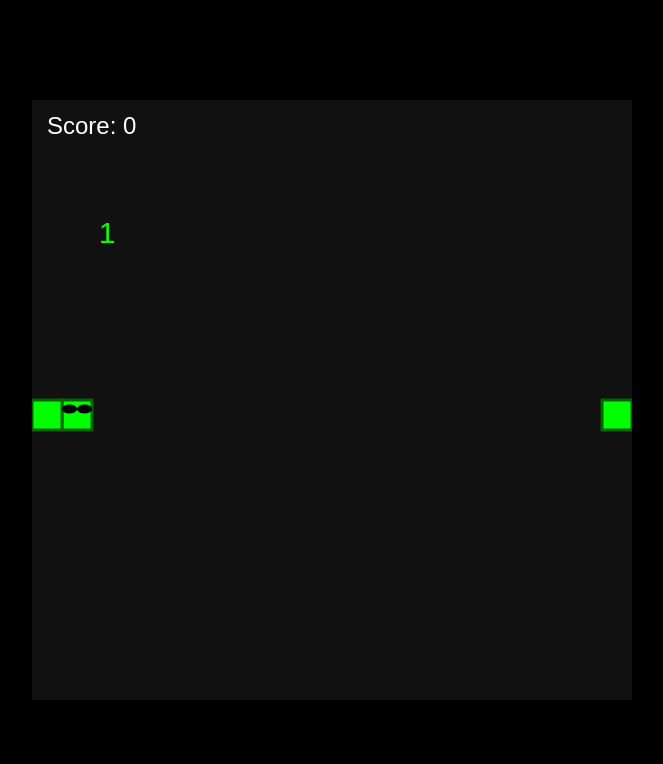
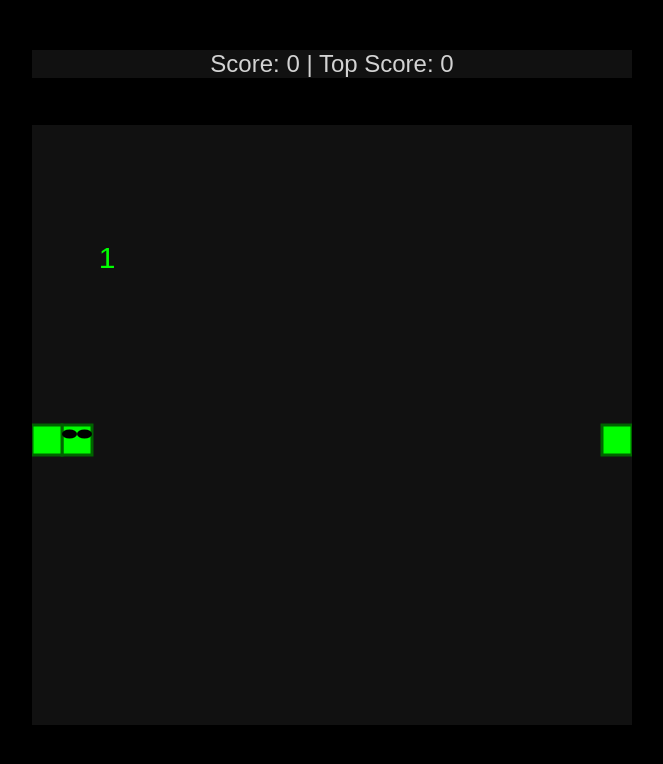
Before and after one commit to krvnsv/Functional-Programming, a website: page Practice/FakeSnake.html in a window 1280 px wide. Shown: the whole page, without its empty margins (308-971 px from the left). Drawn offline with Linux system fonts and the light colour scheme.

Commit message:
Display top score on top

```diff
--- a/Practice/FakeSnake.html
+++ b/Practice/FakeSnake.html
@@ -10,12 +10,27 @@
             overflow: hidden;
             background: #000;
         }
+        #scoreDisplay {
+            position: absolute;
+            top: 50px;
+            left: 0;
+            right: 0;
+            color: lightgray;
+            font-family: Arial, sans-serif;
+            font-size: 24px;
+            text-align: center;
+            z-index: 100;
+            background: #111;
+            width: 600px;
+            margin: auto;
+
+        }
         canvas {
             padding: 0;
             margin: auto;
             display: block;
             position: absolute;
-            top: 0;
+            top: 50px;
             bottom: 0;
             left: 0;
             right: 0;
@@ -24,12 +39,19 @@
     </style>
 </head>
 <body>
+    <div id="scoreDisplay">
+        <span id="currentScore">Score: 0</span> | <span id="topScore">Top Score: 0</span>
+    </div>
     <canvas id="gameCanvas" width="600" height="600"></canvas>
     <script>
 
     // --- Constant for cell size ---
     const CELL_SIZE = 30;
     const GRID_COUNT = 20;
+
+    // --- Initialize top score from localStorage ---
+    let topScore = parseInt(localStorage.getItem('TopScore')) || 0;
+    document.getElementById('topScore').textContent = `Top Score: ${topScore.toString(2)}`;
 
     // --- CanvasMonad ---
     const CanvasMonad = canvas => ({
@@ -88,6 +110,9 @@
             foodEaten++;
             totalScore++;
             snakeAteFood = true;
+
+            // Update score display
+            document.getElementById('currentScore').textContent = `Score: ${totalScore.toString(2)}`;
 
             // Remove the eaten food
             newEntities = newEntities.filter(e => e.type !== "food");
@@ -235,12 +260,6 @@
                     ctx.fillText("0", entity.position.x * CELL_SIZE + CELL_SIZE/2, entity.position.y * CELL_SIZE + CELL_SIZE/2 + 10.5);
                 }
             });
-
-            ctx.fillStyle = "white";
-            ctx.font = "24px Arial"; // Increased from 16px to 24px
-            ctx.textAlign = "left";
-            ctx.textBaseline = "top";
-            ctx.fillText(`Score: ${totalScore.toString(2)}`, 15, 15); // Increased from 10,10 to 15,15
         });
 
         return entities;
@@ -351,7 +370,13 @@
 
             setTimeout(gameLoop, 100); // Speed control
         } else {
-            alert(`Game Over! Neo bit his own tail or hit a 0. Your score is ${totalScore.toString(2)}. Restarting...`);
+            // Check and update top score
+            if (totalScore > topScore) {
+                topScore = totalScore;
+                localStorage.setItem('TopScore', topScore);
+            }
+
+            alert(`Game Over! Neo bit his own tail or hit a 0. Your score is ${totalScore.toString(2)}. Top score: ${topScore.toString(2)}. Restarting...`);
             location.reload();
         }
     }
```
